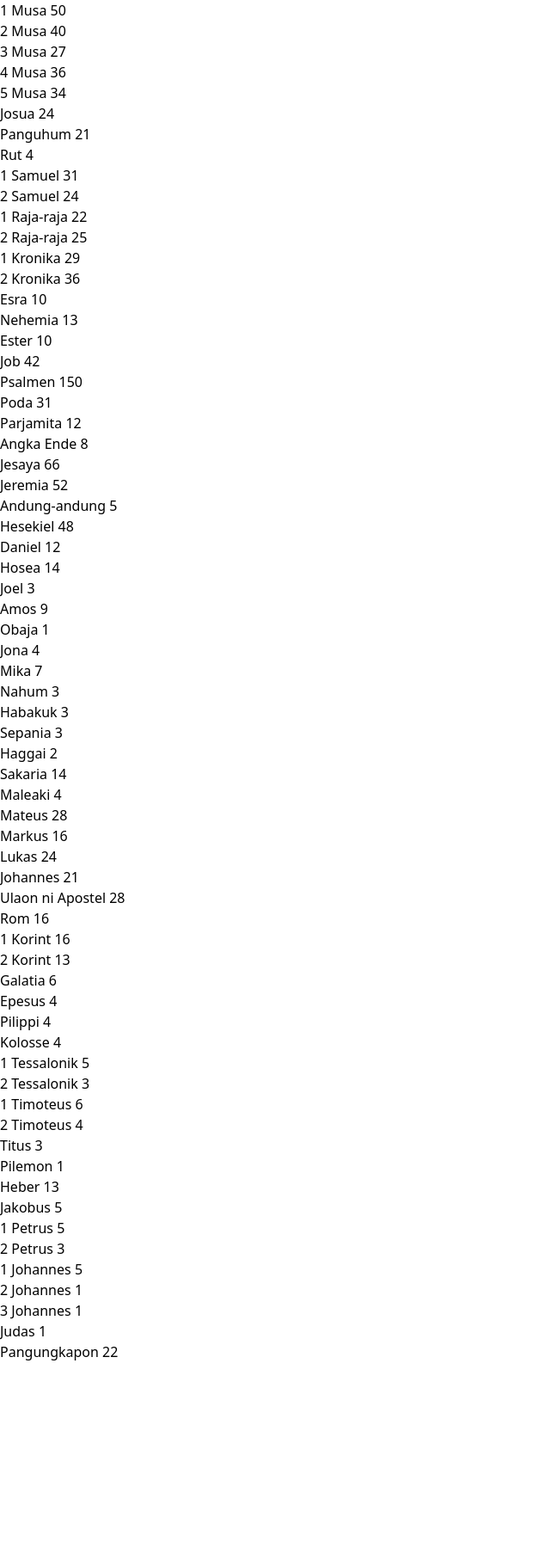
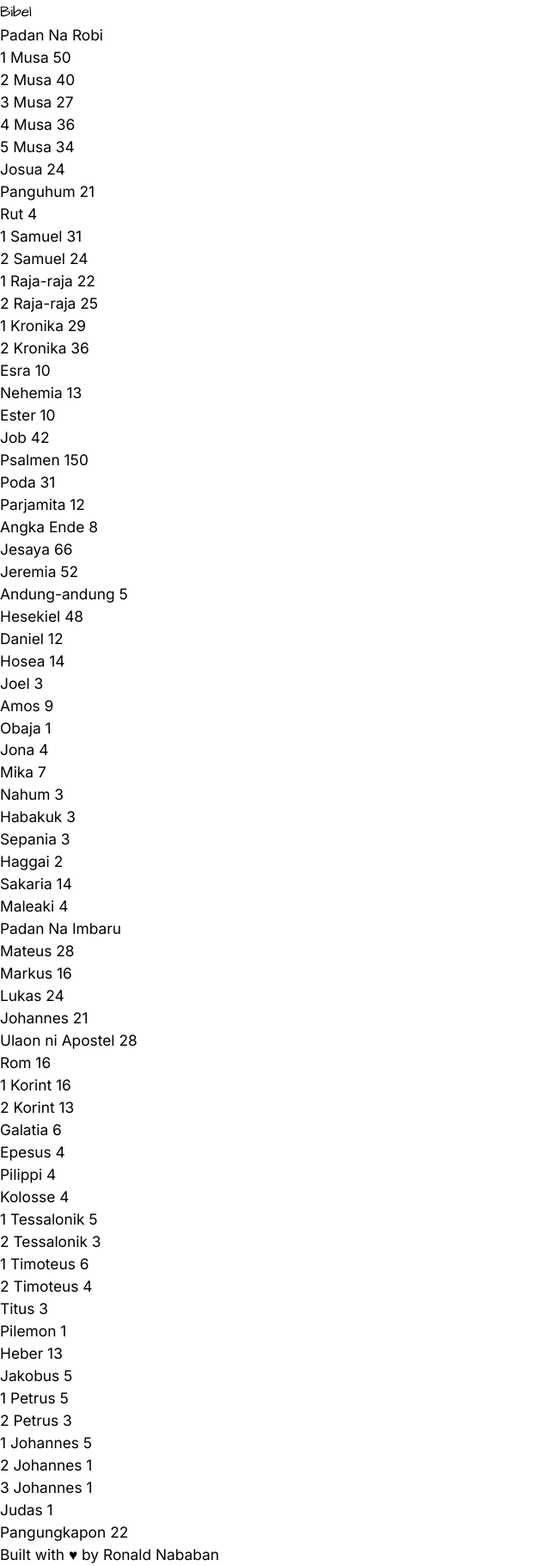
Before and after one commit to ronsen/bibel, a SvelteKit app: page / in a window 1280 px wide. Shown: the whole page at 86% size, without its empty margins (0-640 px from the left). Before the commit the page ends 1584 px from the top, so only its background shows below. Built offline with nearby package versions, Linux system fonts and the light colour scheme.

Commit message:
first commit

```diff
--- a/src/app.css
+++ b/src/app.css
@@ -1,3 +1,12 @@
 @tailwind base;
 @tailwind components;
 @tailwind utilities;
+
+body {
+    font-size: 13pt;
+    font-family: "Inter", sans-serif;
+ }
+
+ .title {
+    font-family: "Architects Daughter", sans-serif;
+ }
--- a/src/app.html
+++ b/src/app.html
@@ -4,9 +4,12 @@
 		<meta charset="utf-8" />
 		<link rel="icon" href="%sveltekit.assets%/favicon.png" />
 		<meta name="viewport" content="width=device-width" />
+		<link rel="preconnect" href="https://fonts.googleapis.com">
+		<link rel="preconnect" href="https://fonts.gstatic.com" crossorigin>
+		<link href="https://fonts.googleapis.com/css2?family=Architects+Daughter&family=Inter&display=swap" rel="stylesheet">
 		%sveltekit.head%
 	</head>
-	<body>
+	<body class="bg-zinc-100">
 		<div>%sveltekit.body%</div>
 	</body>
 </html>
--- a/src/routes/+layout.svelte
+++ b/src/routes/+layout.svelte
@@ -2,6 +2,16 @@
     import "../app.css";
 </script>
 
-<div class="container mx-auto my-10 px-10">
+<nav class="bg-white shadow px-3 py-2 font-bold">
+    <div class="container mx-auto text-center">
+        <a href="/" class="title text-2xl">Bibel</a>
+    </div>
+</nav>
+
+<main class="container mx-auto mt-3 mb-12 px-3">
     <slot />
-</div>
+</main>
+
+<footer class="fixed left-0 bottom-0 w-full text-center text-xs p-2 bg-zinc-900 text-white opacity-50">
+    <a href="https://s.id/ronsen" target="_blank">Built with &hearts; by Ronald Nababan</a>
+</footer>
--- /dev/null
+++ b/src/routes/+page.server.js
@@ -0,0 +1,9 @@
+import Books from "$lib/books.json";
+
+/** @type {import('./$types').PageLoad} */
+export function load({ params }) {
+    let oldBooks = Books.filter((book) => book.category_id == 1);
+    let newBooks = Books.filter((book) => book.category_id == 2);
+
+    return { oldBooks, newBooks };
+}
--- a/src/routes/+page.svelte
+++ b/src/routes/+page.svelte
@@ -6,9 +6,28 @@
     <title>Bibel - Alkitab bahasa Batak Toba</title>
 </svelte:head>
 
-{#each Books as book}
-    <div class="flex justify-between mb-3">
-        <a href="/buku/{book.slug}">{book.name}</a>
-        {book.number_of_chapters}
+<div class="grid grid-cols-1 md:grid-cols-2 gap-4">
+    <div>
+        <h3 class="font-bold border-b pb-2 mb-2">Padan Na Robi</h3>
+        {#each Books as book}
+            {#if book.category_id == 1}
+            <div class="flex justify-between border-b pb-2 mb-2">
+                <a href="/buku/{book.slug}">{book.name}</a>
+                {book.number_of_chapters}
+            </div>
+            {/if}
+        {/each}
     </div>
-{/each}
+
+    <div>
+        <h3 class="font-bold border-b pb-2 mb-2">Padan Na Imbaru</h3>
+        {#each Books as book}
+            {#if book.category_id == 2}
+            <div class="flex justify-between border-b pb-2 mb-2">
+                <a href="/buku/{book.slug}">{book.name}</a>
+                {book.number_of_chapters}
+            </div>
+            {/if}
+        {/each}
+    </div>
+</div>
```
Also changed, not shown: src/routes/buku/[slug]/+page.svelte (+8 -14 lines), src/routes/buku/[slug]/[id]/+page.svelte (+3 -11 lines).
